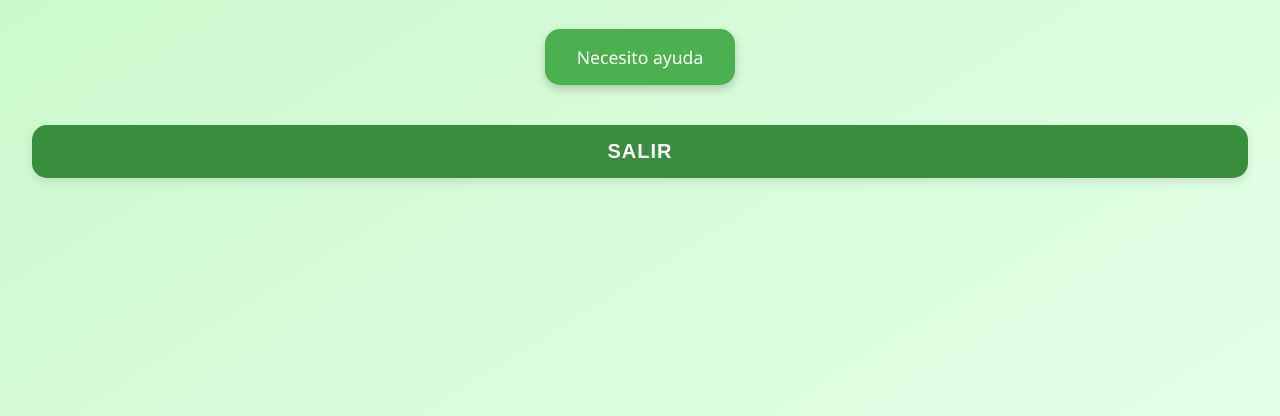
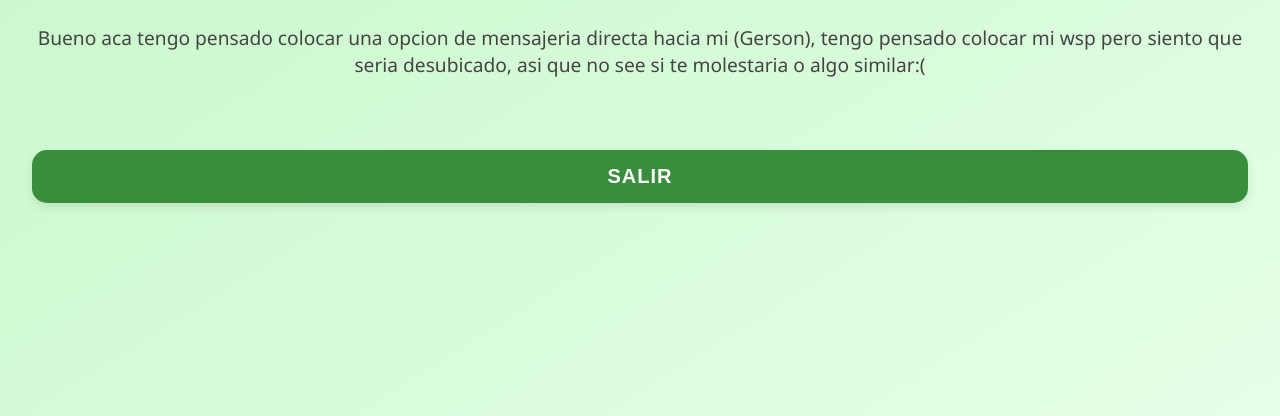
Before and after one commit to Gersxnn2004/MallaInteractivaAlondrita, a plain HTML site: page ayuda.html in a window 1280 px wide. Shown: the part 384-800 px from the top of the page. Drawn offline with Linux system fonts and the light colour scheme.

Commit message:
Update ayuda.html

```diff
--- a/ayuda.html
+++ b/ayuda.html
@@ -54,11 +54,8 @@
 
   <h1>Necesito ayuda profesor 😓</h1>
   <p>Recuerda: pedir ayuda es un acto de valentía. ¡Siempre puedes mejorar, paso a paso!</p>
+  <p>Bueno aca tengo pensado colocar una opcion de mensajeria directa hacia mi (Gerson), tengo pensado colocar mi wsp pero siento que seria desubicado, asi que no see si te molestaria o algo similar:( </p>
 
-  <a class="boton-ayuda"
-     href="https://wa.me/56973039959?text=Hola%20Profesor%20Jaque%2C%20me%20gustar%C3%ADa%20que%20me%20ayudaras%20a%20entender%20mejor%20matem%C3%A1ticas.%20%C2%A1Te%20agradecer%C3%ADa%20mucho%20tu%20apoyo!">
-     Necesito ayuda
-  </a>
   <button class="btn-salir" onclick="location.href='index.html'">SALIR</button>
 
 </body>
```
